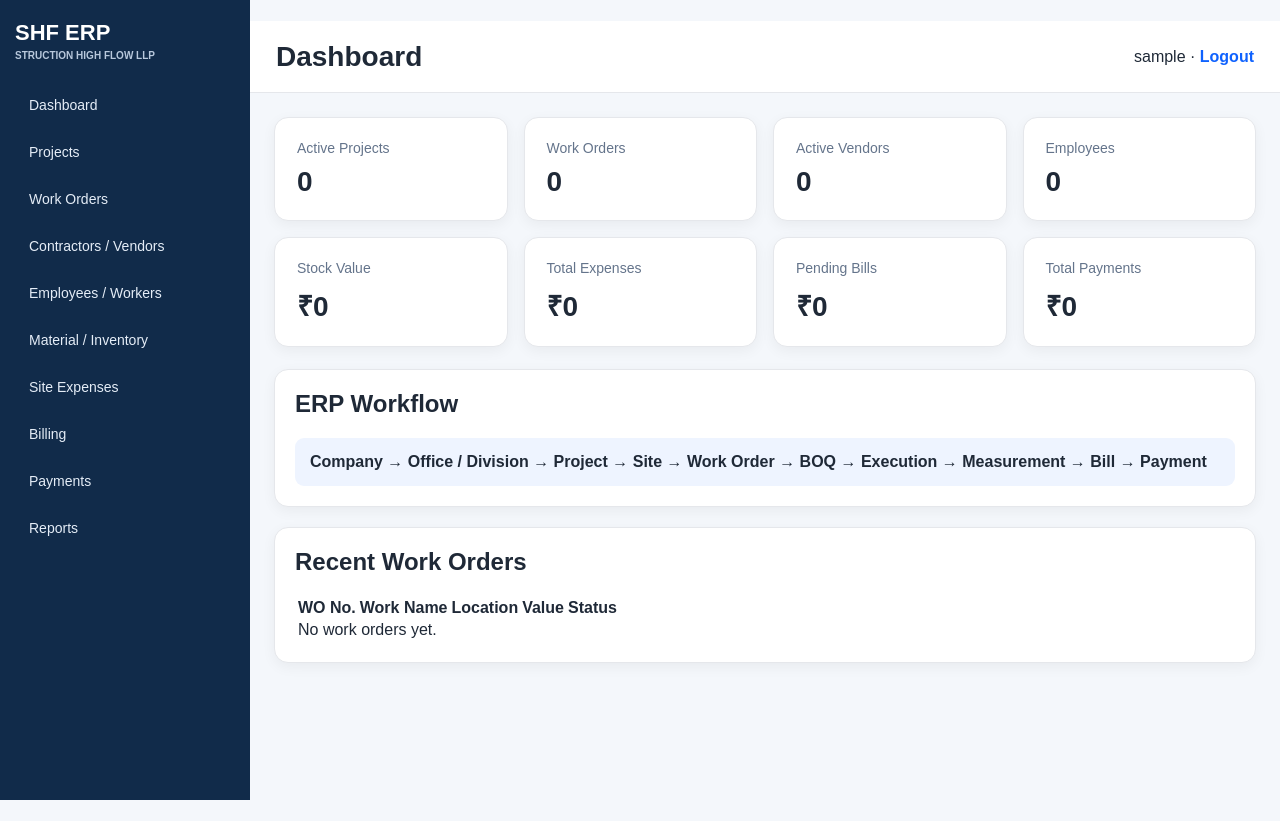
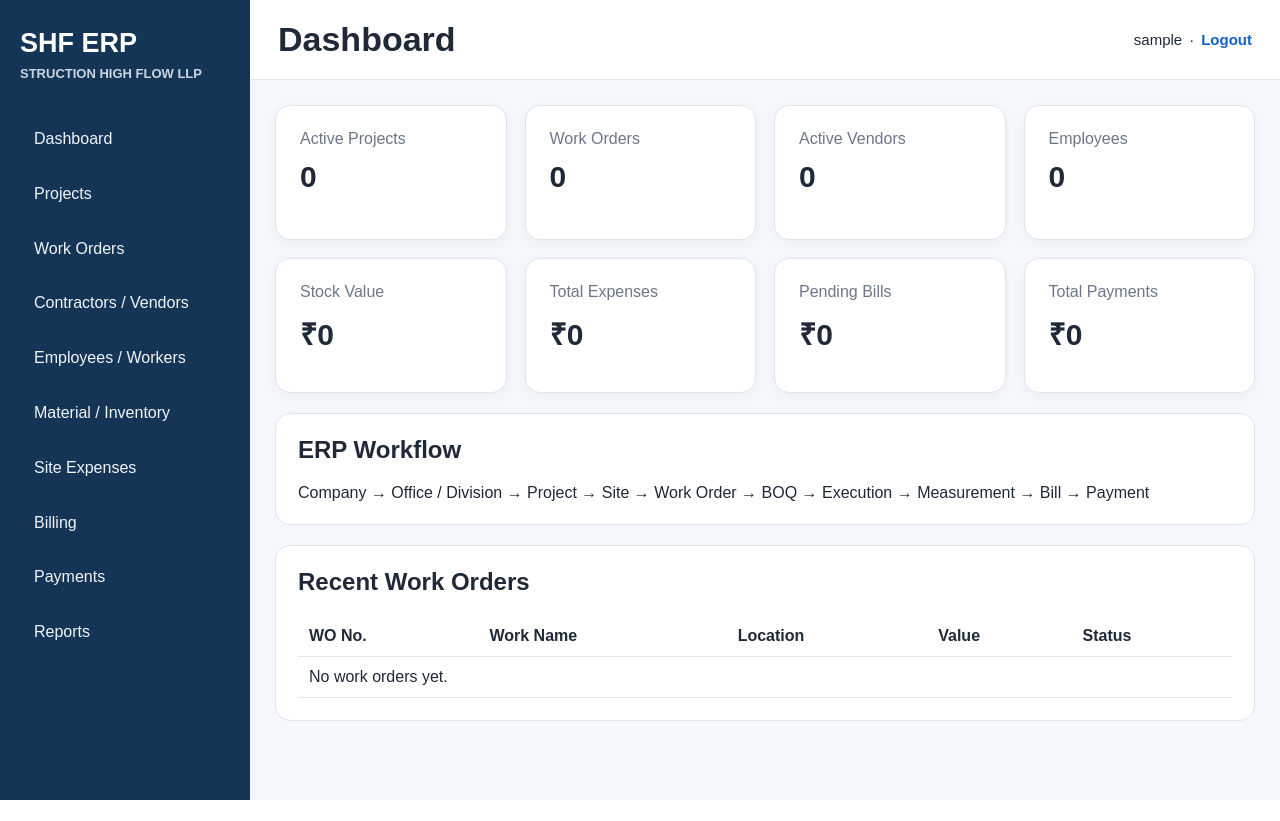
Before and after one commit to structionhighflowllpdigital-sys/SHFLLP_ERP, a Flask app: page / in a window 1280 px wide. After the commit the page ends 800 px from the top, so only its background shows below. Run offline with Flask 3, Linux system fonts and the light colour scheme; the visitor is signed in with stand-in values (Sample User, id 1); data that the repository does not hold is empty.

Commit message:
Replace responsive ERP stylesheet.

```diff
--- a/static/style.css
+++ b/static/style.css
@@ -1,124 +1,170 @@
+/* =========================================
+   SHF ERP - MAIN RESPONSIVE STYLESHEET
+   ========================================= */
+
 * {
     box-sizing: border-box;
 }
 
+html,
 body {
     margin: 0;
+    padding: 0;
+    width: 100%;
+    min-height: 100%;
+}
+
+body {
     font-family: Arial, Helvetica, sans-serif;
     background: #f4f7fb;
     color: #1f2937;
 }
 
+
+/* ===== SIDEBAR ===== */
+
 aside {
     position: fixed;
+    top: 0;
     left: 0;
-  top: 0;
     bottom: 0;
     width: 250px;
-  background: #112b4a;
+    background: #153556;
     color: white;
-  padding: 20px 15px;
+    padding: 28px 20px;
     overflow-y: auto;
     z-index: 1000;
 }
 
 .brand {
-  font-size: 22px;
-  font-weight: 800;
-  margin-bottom: 24px;
+    font-size: 27px;
+    font-weight: 700;
+    margin-bottom: 35px;
 }
 
 .brand small {
     display: block;
-  font-size: 10px;
-  margin-top: 4px;
-  color: #b8c8dc;
+    margin-top: 7px;
+    font-size: 13px;
+    color: #cbd5e1;
+    font-weight: 600;
 }
 
-nav {
+aside nav {
     display: flex;
     flex-direction: column;
-  gap: 7px;
+    gap: 8px;
 }
 
-nav a {
+aside nav a {
     display: block;
-  color: #e5edf7;
+    width: 100%;
+    color: #f1f5f9;
     text-decoration: none;
-  padding: 12px 14px;
+    padding: 13px 14px;
     border-radius: 8px;
-  font-size: 14px;
+    font-size: 16px;
+    line-height: 1.3;
 }
 
-nav a:hover {
-  background: #1d426d;
-  color: #ffffff;
+aside nav a:hover {
+    background: #244f7d;
 }
+
+
+/* ===== MAIN AREA ===== */
 
 main {
     margin-left: 250px;
     min-height: 100vh;
+    width: calc(100% - 250px);
 }
 
-header {
-  min-height: 72px;
-  background: #ffffff;
+
+/* ===== HEADER ===== */
+
+main header {
+    min-height: 80px;
+    background: white;
     border-bottom: 1px solid #e5e7eb;
+    padding: 18px 28px;
+
     display: flex;
     align-items: center;
     justify-content: space-between;
-  gap: 16px;
-  padding: 16px 26px;
+    gap: 20px;
 }
 
-header h1 {
+main header h1 {
     margin: 0;
-  font-size: 28px;
+    font-size: 34px;
+    line-height: 1.2;
 }
 
-header a {
-  color: #0f62fe;
+.user-area {
+    display: flex;
+    align-items: center;
+    gap: 7px;
+    font-size: 15px;
+    white-space: nowrap;
+}
+
+.user-area a {
+    color: #1261c9;
     text-decoration: none;
     font-weight: 600;
 }
 
+
+/* ===== CONTENT ===== */
+
 .content {
-  padding: 24px;
+    width: 100%;
+    padding: 25px;
 }
 
+
+/* ===== DASHBOARD CARDS ===== */
+
 .cards {
+    width: 100%;
     display: grid;
-  grid-template-columns: repeat(auto-fit, minmax(210px, 1fr));
-  gap: 16px;
-  margin-bottom: 22px;
-}
-
-.card,
-.panel {
-  background: #ffffff;
-  border: 1px solid #e5e7eb;
-  border-radius: 14px;
-  box-shadow: 0 4px 14px rgba(0, 0, 0, 0.05);
+    grid-template-columns: repeat(4, minmax(0, 1fr));
+    gap: 18px;
 }
 
 .card {
-  padding: 22px;
+    background: white;
+    border: 1px solid #e1e5eb;
+    border-radius: 15px;
+    padding: 24px;
+    min-height: 135px;
+    box-shadow: 0 4px 15px rgba(0, 0, 0, 0.04);
 }
 
 .card span {
     display: block;
-  color: #64748b;
-  font-size: 14px;
-  margin-bottom: 10px;
+    color: #6b7788;
+    font-size: 16px;
+    margin-bottom: 12px;
 }
 
 .card strong {
-  font-size: 28px;
+    display: block;
+    font-size: 30px;
+    color: #1f2937;
 }
 
+
+/* ===== PANELS ===== */
+
 .panel {
-  padding: 20px;
-  margin-bottom: 20px;
+    width: 100%;
+    background: white;
+    margin-top: 20px;
+    padding: 22px;
+    border: 1px solid #e1e5eb;
+    border-radius: 15px;
     overflow-x: auto;
 }
 
@@ -126,95 +172,52 @@ header a {
     margin-top: 0;
 }
 
-.flow {
-  background: #eef4ff;
-  border-radius: 9px;
-  padding: 15px;
-  font-weight: 600;
-/* ===== SHF ERP MOBILE RESPONSIVE FIX ===== */
 
-@media (max-width: 768px) {
+/* ===== TABLES ===== */
 
-    html, body {
+table {
     width: 100%;
-        max-width: 100%;
-        overflow-x: hidden;
+    border-collapse: collapse;
 }
 
-    aside {
-        position: relative !important;
-        width: 100% !important;
-        min-width: 0 !important;
-        height: auto !important;
-        padding: 18px !important;
+th,
+td {
+    padding: 11px;
+    border-bottom: 1px solid #e5e7eb;
+    text-align: left;
 }
 
-    aside .brand {
-        margin-bottom: 15px !important;
+
+/* ===== FORMS ===== */
+
+input,
+select,
+textarea,
+button {
+    font: inherit;
 }
 
-    aside nav {
-        display: grid !important;
-        grid-template-columns: 1fr 1fr !important;
-        gap: 8px !important;
+input,
+select,
+textarea {
+    max-width: 100%;
 }
 
-    aside nav a {
-        display: block !important;
-        padding: 12px 10px !important;
-        margin: 0 !important;
-        font-size: 14px !important;
-        border-radius: 8px !important;
+
+/* ===== FLASH MESSAGE ===== */
+
+.flash {
+    padding: 12px 15px;
+    background: white;
+    border: 1px solid #ddd;
+    border-radius: 8px;
+    margin-bottom: 15px;
 }
 
-    main {
-        margin-left: 0 !important;
-        width: 100% !important;
-        max-width: 100% !important;
-        padding: 16px !important;
-    }
 
-    header {
-        width: 100% !important;
-        display: flex !important;
-        flex-wrap: wrap !important;
-        align-items: center !important;
-        justify-content: space-between !important;
-        gap: 8px !important;
-    }
+/* ===== MOBILE MENU BUTTON ===== */
 
-    header h1 {
-        font-size: 30px !important;
-        margin: 0 !important;
-    }
-
-    .cards {
-        display: grid !important;
-        grid-template-columns: 1fr !important;
-        gap: 14px !important;
-        width: 100% !important;
-    }
-
-    .card {
-        width: 100% !important;
-        min-width: 0 !important;
-        box-sizing: border-box !important;
-    }
-
-    .panel {
-        width: 100% !important;
-        max-width: 100% !important;
-        overflow-x: auto !important;
-        box-sizing: border-box !important;
-    }
-
-    table {
-        width: 100% !important;
-    }
-}
-/* ===== SHF ERP FINAL MOBILE SIDEBAR ===== */
-
-.menu-btn {
+.mobile-menu-btn {
     display: none;
 }
 
```
Also changed, not shown: other parts of static/style.css (+146 -138 lines). Lines whose indentation alone changed are shown as unchanged.
